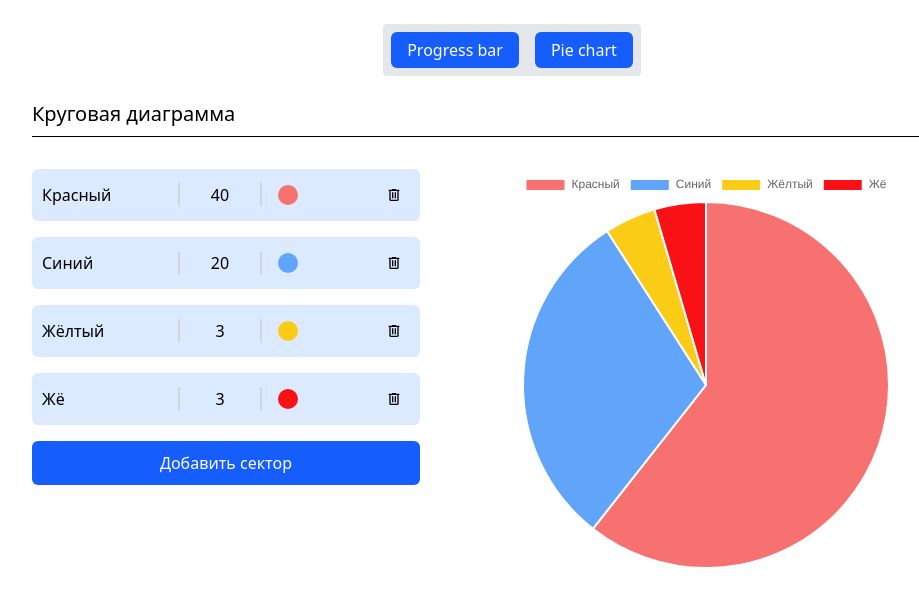
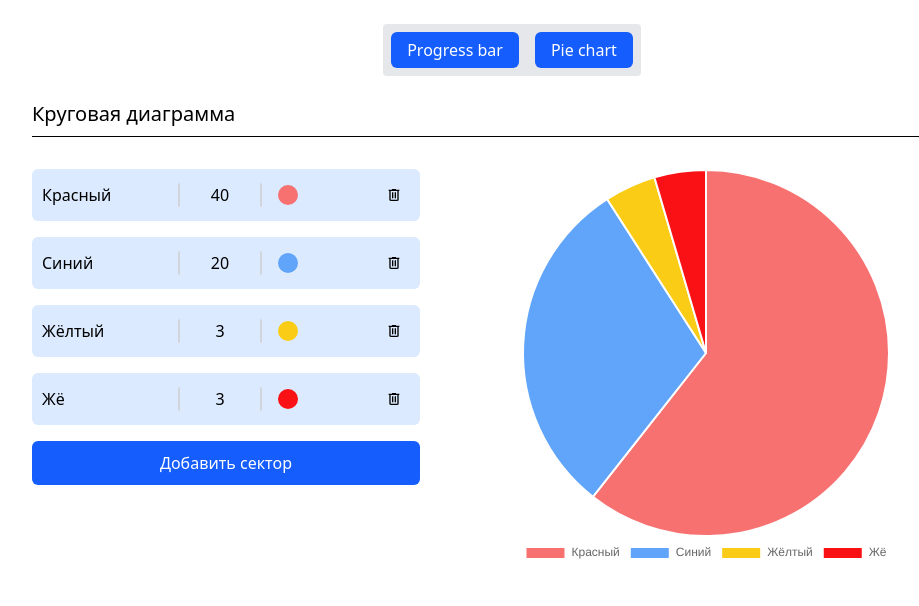
Before and after one commit to kolhov/round-progress-bar, a Vue app: page / in a window 1280 px wide. Both pictures are taken after a click on the button "Pie chart". Shown: the top 606 px of the page, without its empty margins (128-1047 px from the left). Built offline with nearby package versions, Linux system fonts and the light colour scheme; some icons are missing; the HTML template or start-up script is replaced by a standard one.

Commit message:
clean up

```diff
--- a/package.json
+++ b/package.json
@@ -19,8 +19,7 @@
     "tailwindcss": "^4.1.12",
     "vue": "^3.5.18",
     "vue-chartjs": "^5.3.2",
-    "vue-color": "^3.3.1",
-    "vue-colour-picker": "^0.0.5"
+    "vue-color": "^3.3.1"
   },
   "devDependencies": {
     "@iconify/vue": "^5.0.0",
--- a/src/App.vue
+++ b/src/App.vue
@@ -3,7 +3,7 @@ import {shallowRef} from "vue";
 import PieChartPage from '@/components/pie-chart/PieChartPage.vue';
 import ProgressBarPage from '@/components/progress-bar/ProgressBarPage.vue';
 
-const page = shallowRef(PieChartPage);
+const page = shallowRef(ProgressBarPage);
 
 const selectPage = (x: EPages) => {
   if (x == EPages.PROGRESS_BAR) {
--- a/src/components/pie-chart/PieChart.vue
+++ b/src/components/pie-chart/PieChart.vue
@@ -18,6 +18,11 @@ const props = defineProps<{
 
 const chartOptions = {
   responsive: true,
+  plugins: {
+    legend: {
+      position: 'bottom' as const
+    }
+  }
 };
 
 const chartRef = ref();
--- a/src/components/pie-chart/PieChartEdit.vue
+++ b/src/components/pie-chart/PieChartEdit.vue
@@ -1,7 +1,7 @@
 <script setup lang="ts">
 import type {ChartData} from "chart.js";
 import {ChromePicker} from 'vue-color';
-import {computed, ref, watch} from "vue";
+import {ref, watch} from "vue";
 
 const chartData = defineModel<ChartData<"pie", number[], unknown>>();
 const prop = defineProps<{
```
Also changed, not shown: 1 other file (tests, documents, lock files or other folders).
